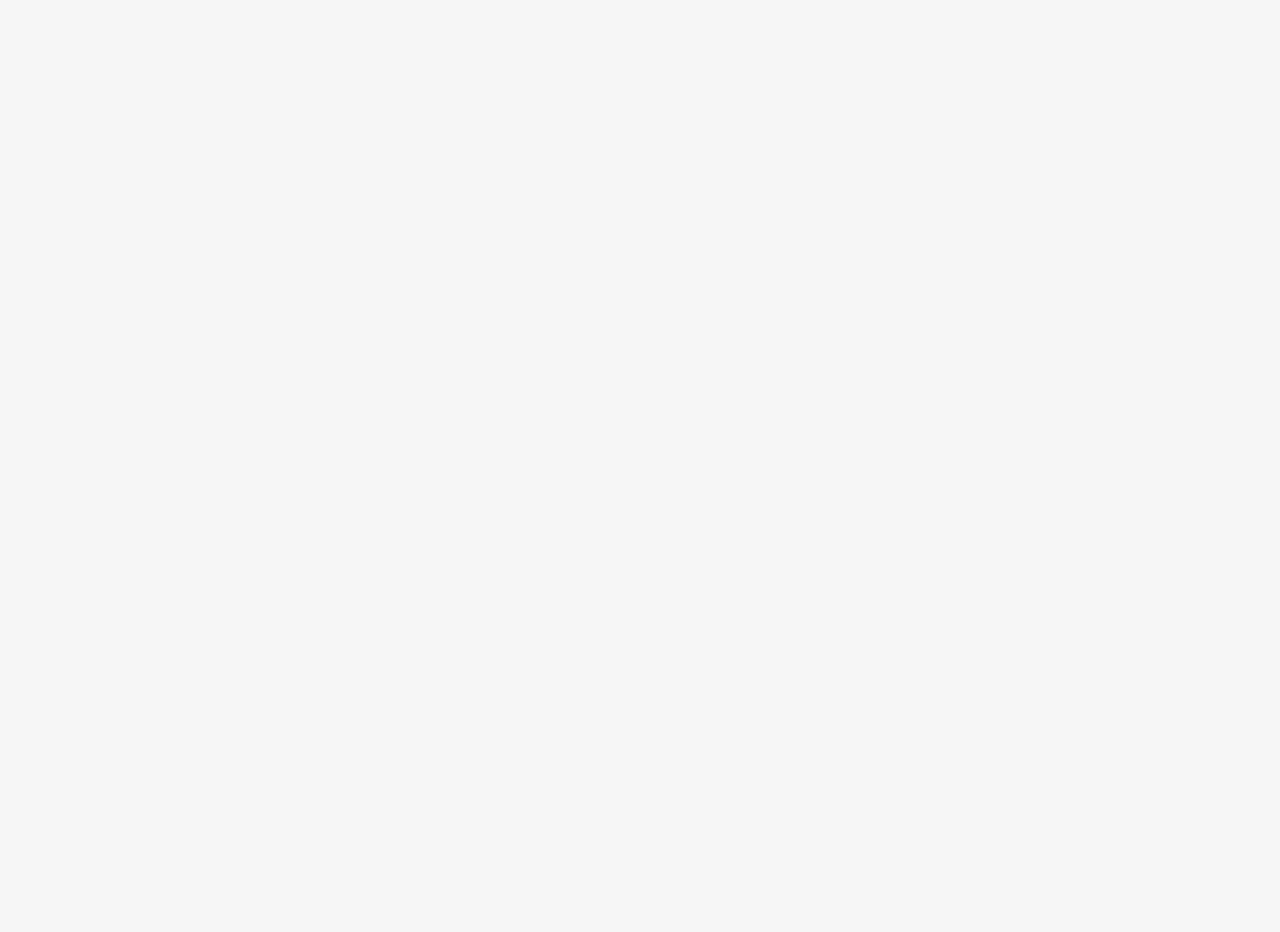
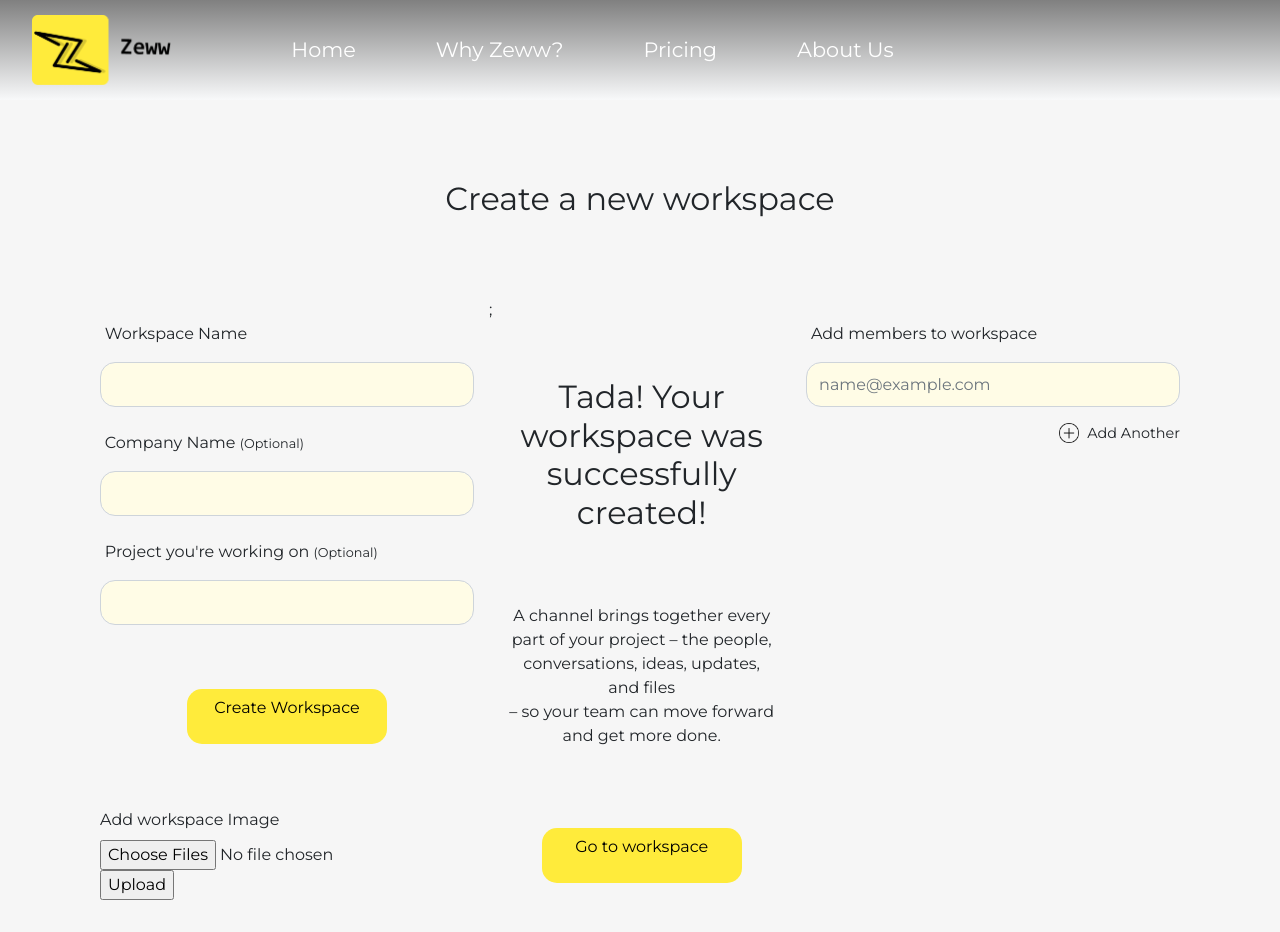
Before and after one commit to Linasaurs/Zeww-FrontEnd, a React (Create React App) app: page /created in a window 1280 px wide. Shown: the top 932 px of the page. Before the commit the page ends 800 px from the top, so only its background shows below. Built offline with nearby package versions, Linux system fonts and the light colour scheme.

Commit message:
integrated containers in workspace

```diff
--- a/package.json
+++ b/package.json
@@ -9,6 +9,7 @@
     "popper": "^1.0.1",
     "react": "^16.8.4",
     "react-dom": "^16.8.4",
+    "react-router-dom": "^5.0.0",
     "react-scripts": "2.1.8",
     "typescript": "^3.3.3333"
   },
--- a/src/App.js
+++ b/src/App.js
@@ -2,13 +2,20 @@ import React, { Component } from 'react';
 import './App.css';
 import CreateWorkspace from './components/CreateWorkspaceLayout/CreateWorkspace';
 import NavBar from './components/NavBar/NavBar';
+import { Route,Switch, BrowserRouter } from 'react-router-dom'
+import CreateWorkspaceFormContainer from './components/CreateWorkspaceForm/CreateWorkspaceFormContainer';
+import Router from './Routing/Router';
 
 class App extends Component {
   render() {
     return (
+       <BrowserRouter>
       <div className="App">
+       <NavBar/>
+       <CreateWorkspace/>
 
       </div>
+      </BrowserRouter>
     );
   }
 }
--- a/src/Routing/Router.js
+++ b/src/Routing/Router.js
@@ -1,11 +1,21 @@
 import React, { Component } from 'react'
-
+import { Route,Switch, BrowserRouter } from 'react-router-dom'
+import CreateWorkspaceFormContainer from '../components/CreateWorkspaceForm/CreateWorkspaceFormContainer';
+import WorkspaceCreated from '../components/WorkspaceCreated/WorkspaceCreated';
 class Router extends Component {
     render () {
+
         return (
-            <div>
+            <React.Fragment>
+     <Router>
 
-            </div>
+          <Switch>
+          <Route path="/createWorkspace" render={() =><CreateWorkspaceFormContainer created={this.workspaceCreated} redirect={this.state.workspaceCreated}/>} />
+          <Route path="/created" render={()=><WorkspaceCreated/>} />
+          </Switch>
+
+     </Router>
+          </React.Fragment>
         )
     }
 }
--- a/src/components/CreateWorkspaceForm/CreateWorkspaceForm.js
+++ b/src/components/CreateWorkspaceForm/CreateWorkspaceForm.js
@@ -1,52 +1,23 @@
-import React, { Component } from 'react'
+import React from 'react'
 import InputField from '../InputField/InputField'
 import ImageUpload from '../ImageUpload/ImageUpload'
 import Button from '../Button/Button'
 import '../CreateWorkspaceForm/CreateWorkspaceForm.css'
 import '../Button/WorkspaceButton.css'
 import '../InputField/WorkspaceInputField.css'
-import axios from 'axios'
-class CreateWorkspaceForm extends Component {
-    constructor(props){
-        super(props)
-        this.state = {
-            workspaceName :null,
-            companyName :null,
-            projectName :null
-        }
-    }
-    handelSubmit(event){
-        event.preventDefault()
-        const workspaceName= this.state.workspaceName
-        const companyName =  this.state.companyName
-        const projectName = this.state.projectName
-        const data = {workspaceName, companyName, projectName}
-        axios.post('https://localhost:44346/api/workspaces/CreateWorkspace',data).then(res => {
-            if(res != null){
-                console.log(res);
-                console.log(res.data);
-            }
-          })
-    }
+const CreateWorkspaceForm = props =>
+       <div  className="container workspaceData">
+            <form onSubmit={props.submit}>
+            <InputField  labelStyle="labelStyle" inputClassName="form-control inputField" label="Workspace Name" name="workspaceName" onChange={props.change}/>
+            <InputField labelStyle="labelStyle" inputClassName="form-control inputField" label="Company Name" name="companyName" small="(Optional)" onChange={props.change}/>
+            <InputField labelStyle="labelStyle" inputClassName="form-control inputField" label="Project you're working on" name="projectName" small="(Optional)" onChange={props.change} />
+            <Button text="Create Workspace" type="submit" buttonStyle="btn createWS" />
 
-    handleInputChange(event){
-     this.setState({
-         [event.target.name]: event.target.value
-        });
-    }
-    render () {
-        return (
-       <div  className="container workspaceData">
-            <form onSubmit={this.handelSubmit.bind(this)}>
-            <InputField  labelStyle="labelStyle" inputClassName="form-control inputField" label="Workspace Name" name="workspaceName" onChange={this.handleInputChange.bind(this)}/>
-            <InputField labelStyle="labelStyle" inputClassName="form-control inputField" label="Company Name" name="companyName" small="(Optional)" onChange={this.handleInputChange.bind(this)}/>
-            <InputField labelStyle="labelStyle" inputClassName="form-control inputField" label="Project you're working on" name="projectName" small="(Optional)" onChange={this.handleInputChange.bind(this)} />
-            <Button text="Create Workspace" type="submit" buttonStyle="btn createWS" />
            </form>
            <ImageUpload label="Add workspace Image" />
         </div>
-        )
-    }
-}
+
+
+
 
 export default CreateWorkspaceForm
--- /dev/null
+++ b/src/components/CreateWorkspaceForm/CreateWorkspaceFormContainer.js
@@ -0,0 +1,44 @@
+import React, { Component } from 'react'
+import CreateWorkspaceForm from './CreateWorkspaceForm';
+import axios from 'axios'
+import WorkspaceCreated from '../WorkspaceCreated/WorkspaceCreated';
+import {Link, Route} from 'react-router-dom'
+class CreateWorkspaceFormContainer extends Component {
+    constructor(props){
+        super(props)
+        this.state = {
+            workspaceName :null,
+            companyName :null,
+            projectName :null,
+            data: null,
+        }
+    }
+    handelSubmit(event){
+        event.preventDefault()
+        const workspaceName= this.state.workspaceName
+        const companyName =  this.state.companyName
+        const projectName = this.state.projectName
+        const data = {workspaceName, companyName, projectName}
+        axios.post('https://localhost:44346/api/workspaces/CreateWorkspace',data).then(res => {
+            if(res != null){
+                this.setState({data: res.data});
+                console.log(res);
+                console.log(res.data);
+            }
+          })
+    }
+    handleInputChange(event){
+     this.setState({
+         [event.target.name]: event.target.value
+        });
+    }
+    render () {
+        return (
+            <React.Fragment>
+            {this.state.data != null ? <Link to={"/created"}>Created</Link> :  <CreateWorkspaceForm submit={this.handelSubmit.bind(this)} change={this.handleInputChange.bind(this)} data={this.state.data}/>  };
+            <Route path="/created" render={() =><WorkspaceCreated/>} />
+            </React.Fragment>
+        )
+    }
+}
+export default CreateWorkspaceFormContainer
--- a/src/components/CreateWorkspaceLayout/CreateWorkspace.js
+++ b/src/components/CreateWorkspaceLayout/CreateWorkspace.js
@@ -1,17 +1,17 @@
 import React, { Component } from 'react'
-import CreateWorkspaceForm from '../CreateWorkspaceForm/CreateWorkspaceForm';
 import AddMembersWorkspace from '../AddMembersWorkspaceForm/AddMembersWorkspaceForm';
 import '../CreateWorkspaceLayout/CreateWorkspace.css'
+import CreateWorkspaceFormContainer from '../CreateWorkspaceForm/CreateWorkspaceFormContainer';
 class CreateWorkspace extends Component {
     render () {
         return (
             <div>
        <h2>Create a new workspace</h2>
    <div className="container formWrapper">
-           <CreateWorkspaceForm/>
+           <CreateWorkspaceFormContainer/>
            <AddMembersWorkspace/>
    </div>
-   </div>
+           </div>
         )
     }
 }
--- /dev/null
+++ b/src/components/WorkspaceCreated/WorkspaceCreated.css
@@ -0,0 +1,9 @@
+.wsCreated {
+    display: flex;
+    flex-direction: column;
+  }
+  .createdText {
+    justify-content: center;
+    text-align: center;
+    margin-top: 4rem;
+  }
--- /dev/null
+++ b/src/components/WorkspaceCreated/WorkspaceCreated.js
@@ -0,0 +1,23 @@
+import React, { Component } from 'react'
+import '../WorkspaceCreated/WorkspaceCreated.css'
+class WorkspaceCreated extends Component {
+    render () {
+        return (
+            <div>
+               <div className="container createdWrapper">
+                    <div className="wsCreated">
+                    <h2>Tada! Your workspace was successfully created!</h2>
+                     <p className="createdText">
+                     A channel brings together every part of your project
+                     – the people, conversations, ideas, updates, and files <br/>
+                     –  so your team can move forward and get more done.
+                     </p>
+                     <button type="button" className="btn createWS">Go to workspace</button>
+                     </div>
+                </div>
+            </div>
+        )
+    }
+}
+
+export default WorkspaceCreated
```
Also changed, not shown: 1 other file (tests, documents, lock files or other folders).
